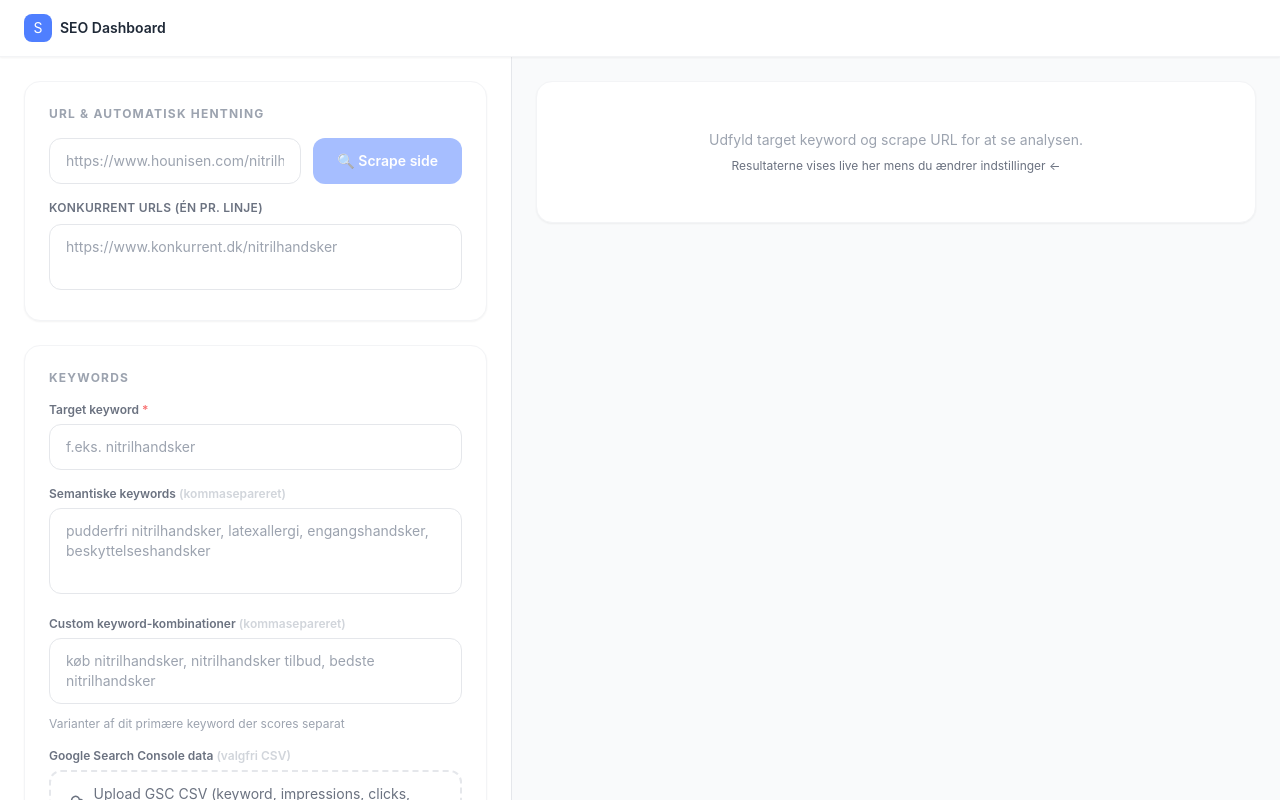
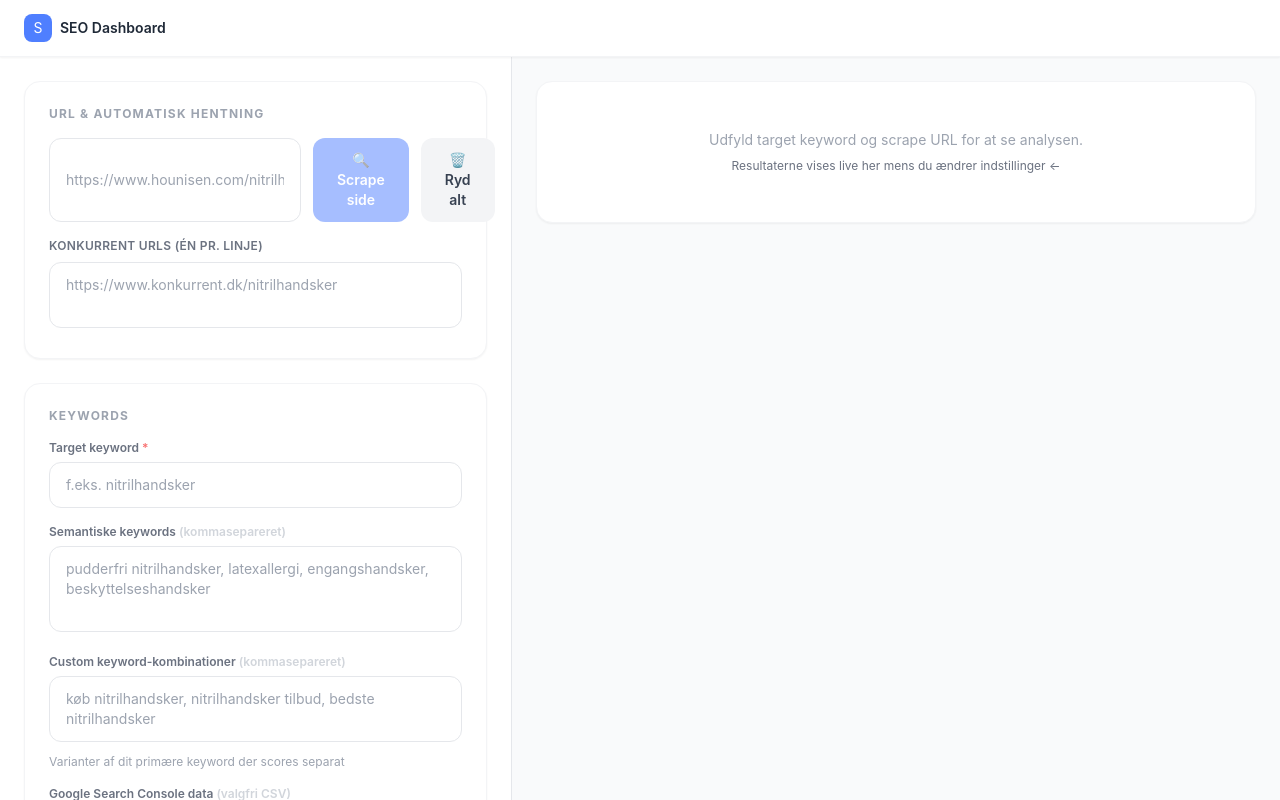
Before and after one commit to hounisen/seo-dashboard, a Next.js app: page / in a window 1280 px wide. Shown: the top 800 px of the page. Built offline with nearby package versions, Linux system fonts and the light colour scheme.

Commit message:
v5.1.0: Footer removal + fleksibel kw matching + ryd alt button

```diff
--- a/src/app/api/scrape/route.ts
+++ b/src/app/api/scrape/route.ts
@@ -89,11 +89,15 @@ export async function POST(req: NextRequest) {
       cleanedMarkdown = cleanedMarkdown.substring(navigationEndMatch.index)
     }
 
-    // STEP 2: Remove specific junk patterns
+    // STEP 2: Remove everything AFTER newsletter signup (footer starts there)
+    const footerStartMatch = cleanedMarkdown.match(/## Bliv en del af/m)
+    if (footerStartMatch && footerStartMatch.index) {
+      cleanedMarkdown = cleanedMarkdown.substring(0, footerStartMatch.index)
+    }
+
+    // STEP 3: Remove specific junk patterns
     const junkPatterns = [
       /Dansk support.*?Faguddannet personale/g, // USP boxes with icons
-      /Bliv en del af.*?Handelsbetingelser\./g, // Newsletter signup footer
-      /#### Laboratorieudstyr.*$/gm, // Footer menu sections (multiline)
       /!\[\]\(https:\/\/www\..*?\)\s*\n\s*\n/g, // Empty image placeholders
     ]
 
--- a/src/app/page.tsx
+++ b/src/app/page.tsx
@@ -172,6 +172,7 @@ export default function SeoDashboard() {
         metaDescription: data.description || prev.metaDescription,
         h1: data.h1 || prev.h1,
         bodyContent: data.bodyContent || prev.bodyContent,
+        // semanticKeywords: Keep existing - user manages manually
       }))
     } catch {
       setScrapeError('Netværksfejl – tjek din forbindelse')
@@ -310,6 +311,29 @@ export default function SeoDashboard() {
                       Henter...
                     </span>
                   ) : '🔍 Scrape side'}
+                </button>
+                <button
+                  onClick={() => {
+                    if (confirm('Ryd alle felter og start forfra?')) {
+                      setForm({
+                        url: '',
+                        targetKeyword: '',
+                        semanticKeywords: [],
+                        pageTitle: '',
+                        metaDescription: '',
+                        h1: '',
+                        bodyContent: '',
+                        competitorUrls: [],
+                      })
+                      setGscData([])
+                      setGscFileName('')
+                      setCompetitorAnalysis(null)
+                      setScrapeError('')
+                    }
+                  }}
+                  className="px-6 py-3 rounded-xl bg-gray-100 hover:bg-gray-200 text-gray-700 text-sm font-semibold transition-all active:scale-95"
+                  title="Ryd alle felter">
+                  🗑️ Ryd alt
                 </button>
               </div>
               {scrapeError && (
--- a/src/lib/seoEngine.ts
+++ b/src/lib/seoEngine.ts
@@ -60,11 +60,15 @@ export interface SeoResult {
   readabilityScore: 'Høj' | 'Medium' | 'Lav'
 }
 
-// Count keyword occurrences in text (case-insensitive)
+// Count keyword occurrences in text (case-insensitive, flexible spacing)
 function countOccurrences(text: string, keyword: string): number {
   if (!text || !keyword) return 0
-  const escaped = keyword.replace(/[.*+?^${}()|[\]\\]/g, '\\$&')
-  const matches = text.toLowerCase().match(new RegExp(escaped.toLowerCase(), 'g'))
+
+  // Normalize spaces in keyword and text for flexible matching
+  const normalizedKeyword = keyword.toLowerCase().trim().replace(/\s+/g, '\\s*')
+  const normalizedText = text.toLowerCase()
+
+  const matches = normalizedText.match(new RegExp(normalizedKeyword, 'g'))
   return matches ? matches.length : 0
 }
 
```
